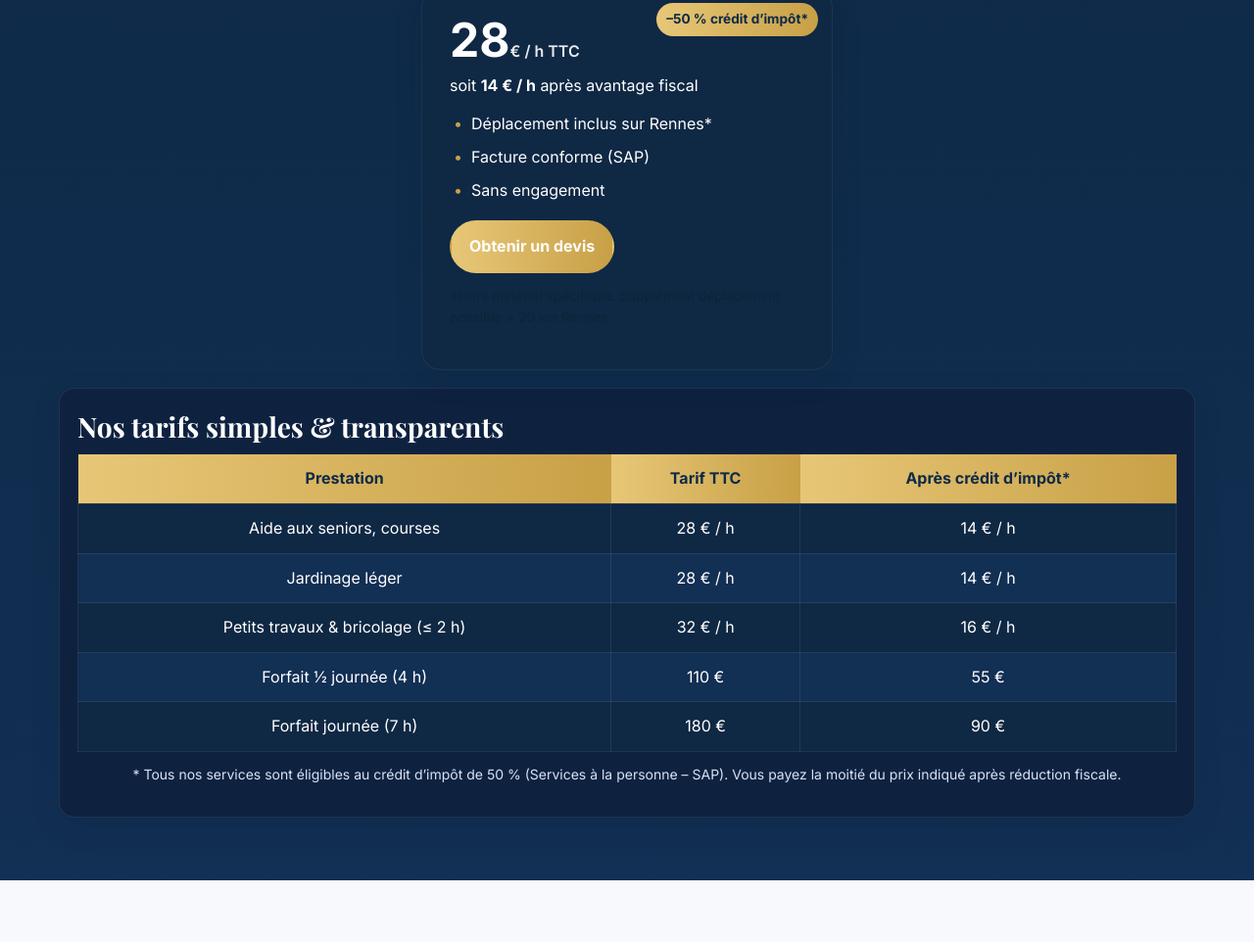
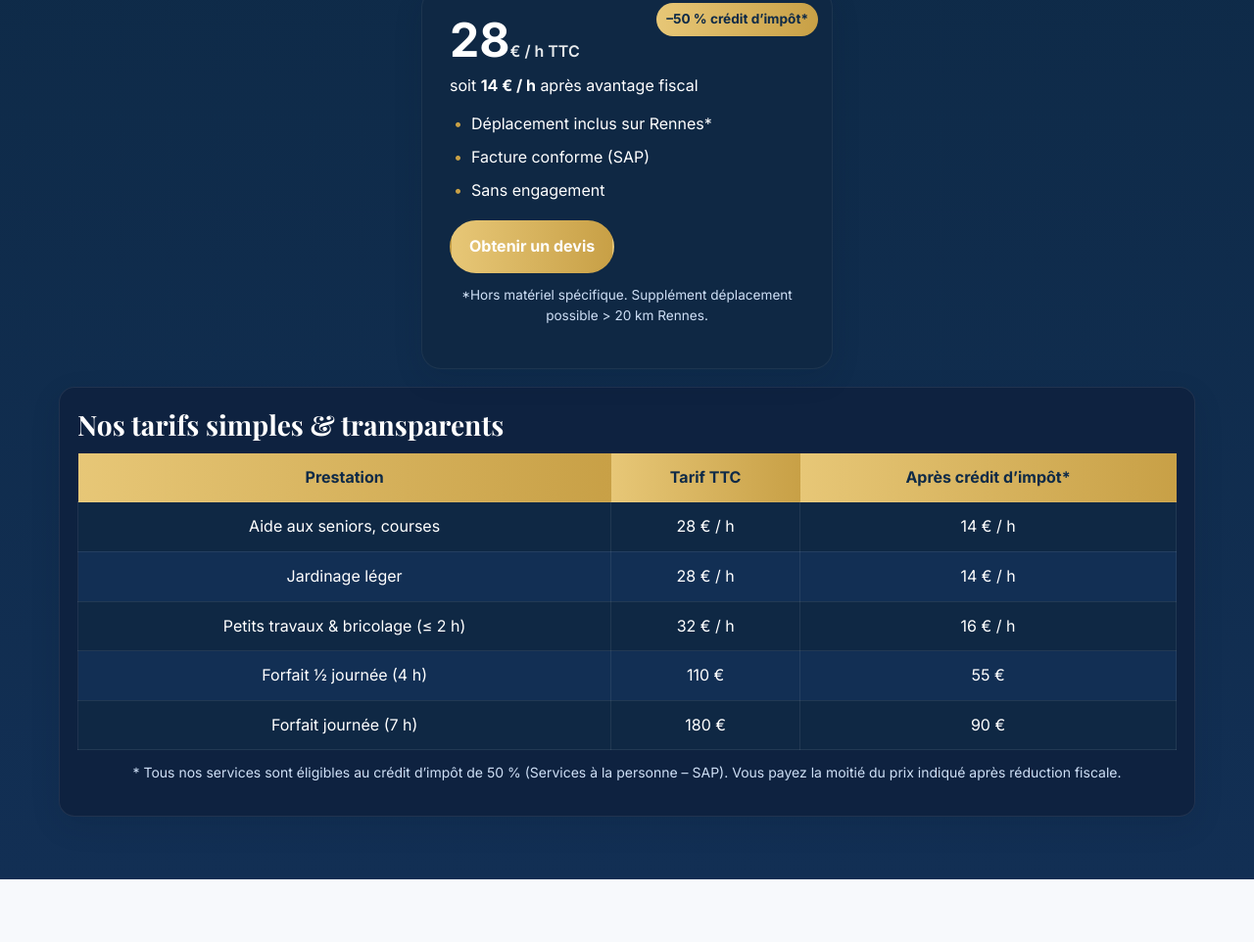
Before and after one commit to chrisrolland250-ai/domus-premium-site, a plain HTML site: page index.html in a window 1280 px wide. Shown: the part 1397-2359 px from the top of the page at 98% size. Drawn offline with nearby package versions, Linux system fonts and the light colour scheme; a web font is replaced by a local one.

Commit message:
Add files via upload

```diff
--- a/css/styles.css
+++ b/css/styles.css
@@ -5,3 +5,31 @@
 /* === Micro-mentions lisibilité renforcée === */
 .section.dark .note{color:#cfe0f6}
 .section.dark .table-note{color:#cfe0f6}
+
+
+/* === Lisibilité des micro‑mentions en section sombre === */
+.section.dark .tiny,
+.section.dark .privacy-note,
+.section.dark .table-note{
+  color:#cfe0f6;
+  opacity:1;
+}
+.section.dark .privacy-note a{
+  color:#fff;
+  text-decoration:underline;
+}
+
+
+
+/* === FINAL VISIBILITY OVERRIDES (do not remove) === */
+.section.dark p.tiny,
+.section.dark p.privacy-note,
+.section.dark p.table-note{
+  color:#cfe0f6 !important;
+  opacity:1 !important;
+}
+.section.dark p.privacy-note a{
+  color:#ffffff !important;
+  text-decoration:underline;
+}
+/* End of overrides */
--- a/index.html
+++ b/index.html
@@ -173,7 +173,7 @@
 <li>Sans engagement</li>
 </ul>
 <a class="btn btn-gold btn-full" href="#contact">Obtenir un devis</a>
-<p class="tiny">*Hors matériel spécifique. Supplément déplacement possible &gt; 20 km Rennes.</p>
+<p class="tiny table-note">*Hors matériel spécifique. Supplément déplacement possible &gt; 20 km Rennes.</p>
 </div>
 </div>
 <!-- Tableau tarifs stylisé bleu/doré -->
@@ -315,7 +315,7 @@
 <input name="Consentement" required="" type="checkbox"/>
             J’accepte que mes données soient utilisées pour répondre à ma demande.
           </label>
-<button class="btn btn-gold" type="submit">Envoyer</button><p class="tiny privacy-note">Les informations recueillies via ce formulaire sont utilisées uniquement pour répondre à votre demande. Pour en savoir plus, consultez notre <a href="confidentialite.html">Politique de confidentialité</a></p>
+<button class="btn btn-gold" type="submit">Envoyer</button><p class="privacy-note tiny">Les informations recueillies via ce formulaire sont utilisées uniquement pour répondre à votre demande. Pour en savoir plus, consultez notre <a href="confidentialite.html">Politique de confidentialité</a></p>
 <p class="tiny" id="formMsg" style="margin-top:10px;"></p>
 <input name="_autoresponse" type="hidden" value="Bonjour,
 
```
Also changed, not shown: css/styles.min.css.
